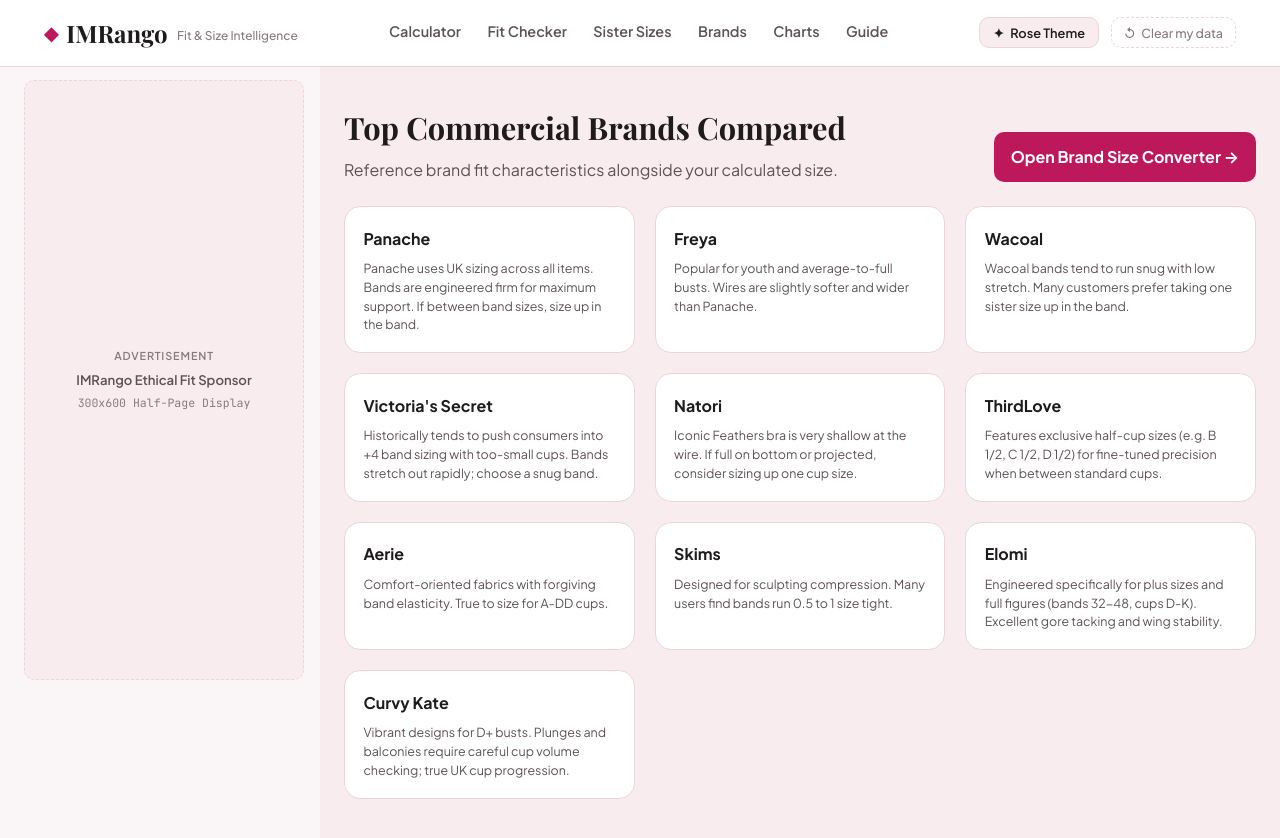
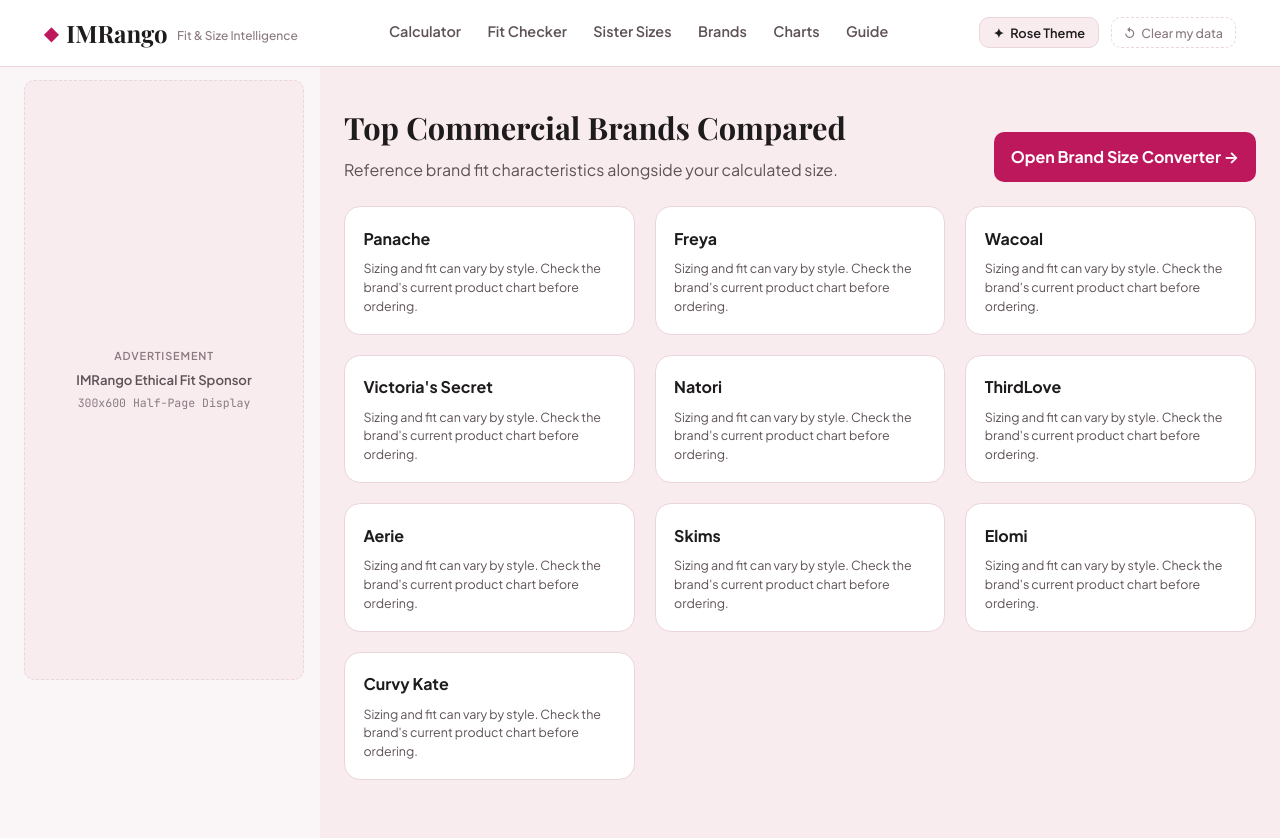
Before and after one commit to sharpedge74-cmyk/Bra-Size-Pro, a Jekyll site: the page built from index.html, in a window 1280 px wide and 900 px high, scrolled down 1653 px. Shown: the top 838 px of the window. Built offline with Jekyll 4.4.1, drawn with Linux system fonts in a browser that asks for light colours; some web fonts are replaced.

Commit message:
Neutralize unsupported brand fit claims

```diff
--- a/_data/brands.yml
+++ b/_data/brands.yml
@@ -2,88 +2,88 @@
   name: "Panache"
   origin: "UK"
   sizing_system: "uk"
-  band_fit: "Firm / Snug"
-  cup_depth: "Deep & Projected"
-  wire_width: "Narrow to Medium"
-  notes: "Panache uses UK sizing across all items. Bands are engineered firm for maximum support. If between band sizes, size up in the band."
+  band_fit: "Check current product chart"
+  cup_depth: "Style dependent"
+  wire_width: "Style dependent"
+  notes: "Sizing and fit can vary by style. Check the brand's current product chart before ordering."
 
 - id: "freya"
   name: "Freya"
   origin: "UK"
   sizing_system: "uk"
-  band_fit: "True to size / slightly stretchy"
-  cup_depth: "Projected"
-  wire_width: "Medium to Wide"
-  notes: "Popular for youth and average-to-full busts. Wires are slightly softer and wider than Panache."
+  band_fit: "Check current product chart"
+  cup_depth: "Style dependent"
+  wire_width: "Style dependent"
+  notes: "Sizing and fit can vary by style. Check the brand's current product chart before ordering."
 
 - id: "wacoal"
   name: "Wacoal"
   origin: "US"
   sizing_system: "us"
-  band_fit: "Firm / Runs small"
-  cup_depth: "Average to Shallow"
-  wire_width: "Wide"
-  notes: "Wacoal bands tend to run snug with low stretch. Many customers prefer taking one sister size up in the band."
+  band_fit: "Check current product chart"
+  cup_depth: "Style dependent"
+  wire_width: "Style dependent"
+  notes: "Sizing and fit can vary by style. Check the brand's current product chart before ordering."
 
 - id: "victorias-secret"
   name: "Victoria's Secret"
   origin: "US"
   sizing_system: "us"
-  band_fit: "Very Stretchy / Vanity Fit"
-  cup_depth: "Shallow to Average"
-  wire_width: "Average"
-  notes: "Historically tends to push consumers into +4 band sizing with too-small cups. Bands stretch out rapidly; choose a snug band."
+  band_fit: "Check current product chart"
+  cup_depth: "Style dependent"
+  wire_width: "Style dependent"
+  notes: "Sizing and fit can vary by style. Check the brand's current product chart before ordering."
 
 - id: "natori"
   name: "Natori"
   origin: "US"
   sizing_system: "us"
-  band_fit: "True to size"
-  cup_depth: "Shallow"
-  wire_width: "Wide"
-  notes: "Iconic Feathers bra is very shallow at the wire. If full on bottom or projected, consider sizing up one cup size."
+  band_fit: "Check current product chart"
+  cup_depth: "Style dependent"
+  wire_width: "Style dependent"
+  notes: "Sizing and fit can vary by style. Check the brand's current product chart before ordering."
 
 - id: "thirdlove"
   name: "ThirdLove"
   origin: "US"
   sizing_system: "us"
-  band_fit: "True to size"
-  cup_depth: "Average"
-  wire_width: "Average"
-  notes: "Features exclusive half-cup sizes (e.g. B 1/2, C 1/2, D 1/2) for fine-tuned precision when between standard cups."
+  band_fit: "Check current product chart"
+  cup_depth: "Style dependent"
+  wire_width: "Style dependent"
+  notes: "Sizing and fit can vary by style. Check the brand's current product chart before ordering."
 
 - id: "aerie"
   name: "Aerie"
   origin: "US"
   sizing_system: "us"
-  band_fit: "Soft / Stretchy"
-  cup_depth: "Average"
-  wire_width: "Average"
-  notes: "Comfort-oriented fabrics with forgiving band elasticity. True to size for A-DD cups."
+  band_fit: "Check current product chart"
+  cup_depth: "Style dependent"
+  wire_width: "Style dependent"
+  notes: "Sizing and fit can vary by style. Check the brand's current product chart before ordering."
 
 - id: "skims"
   name: "Skims"
   origin: "US"
   sizing_system: "us"
-  band_fit: "Runs snug / Compressive"
-  cup_depth: "Shallow to Average"
-  wire_width: "Flexible"
-  notes: "Designed for sculpting compression. Many users find bands run 0.5 to 1 size tight."
+  band_fit: "Check current product chart"
+  cup_depth: "Style dependent"
+  wire_width: "Style dependent"
+  notes: "Sizing and fit can vary by style. Check the brand's current product chart before ordering."
 
 - id: "elomi"
   name: "Elomi"
   origin: "UK"
   sizing_system: "uk"
-  band_fit: "True to size / Supportive"
-  cup_depth: "Deep"
-  wire_width: "Wide & Low Center"
-  notes: "Engineered specifically for plus sizes and full figures (bands 32-48, cups D-K). Excellent gore tacking and wing stability."
+  band_fit: "Check current product chart"
+  cup_depth: "Style dependent"
+  wire_width: "Style dependent"
+  notes: "Sizing and fit can vary by style. Check the brand's current product chart before ordering."
 
 - id: "curvy-kate"
   name: "Curvy Kate"
   origin: "UK"
   sizing_system: "uk"
-  band_fit: "Snug"
-  cup_depth: "Medium to Deep"
-  wire_width: "Medium"
-  notes: "Vibrant designs for D+ busts. Plunges and balconies require careful cup volume checking; true UK cup progression."
+  band_fit: "Check current product chart"
+  cup_depth: "Style dependent"
+  wire_width: "Style dependent"
+  notes: "Sizing and fit can vary by style. Check the brand's current product chart before ordering."
```
